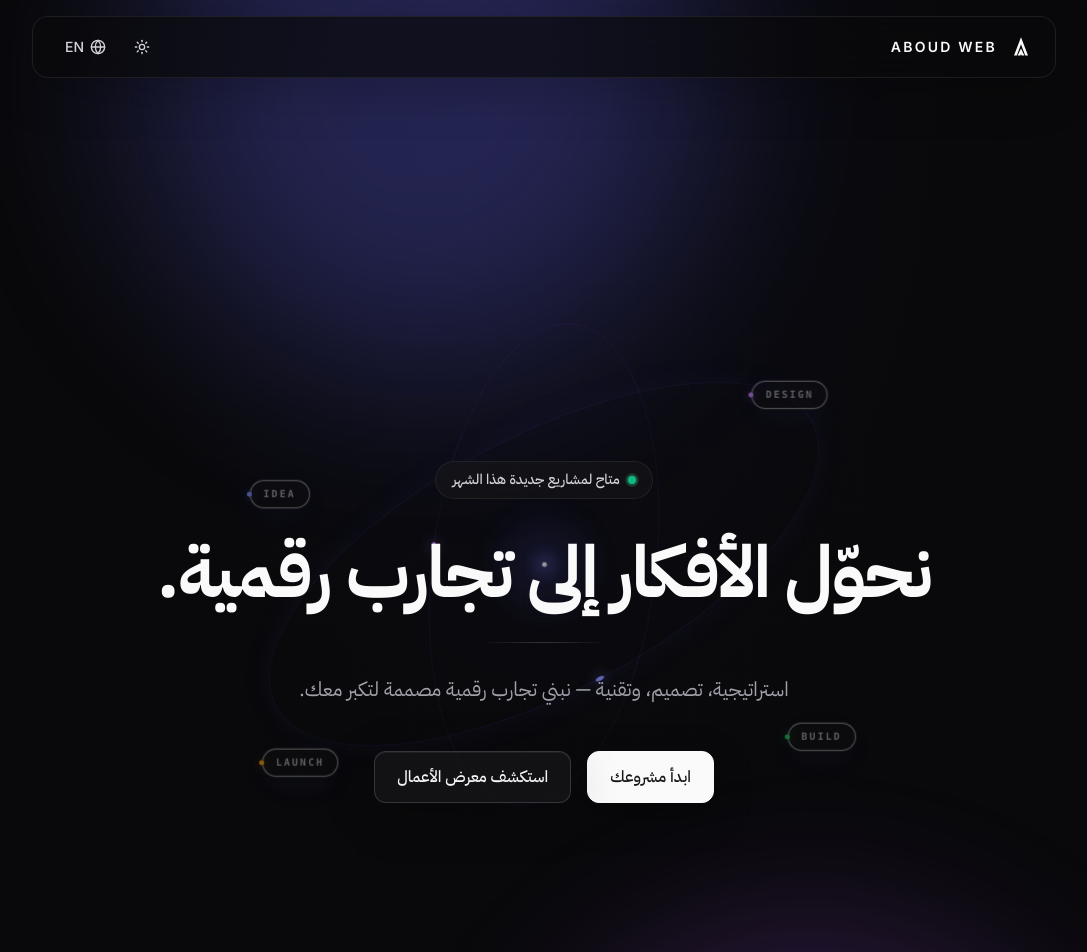
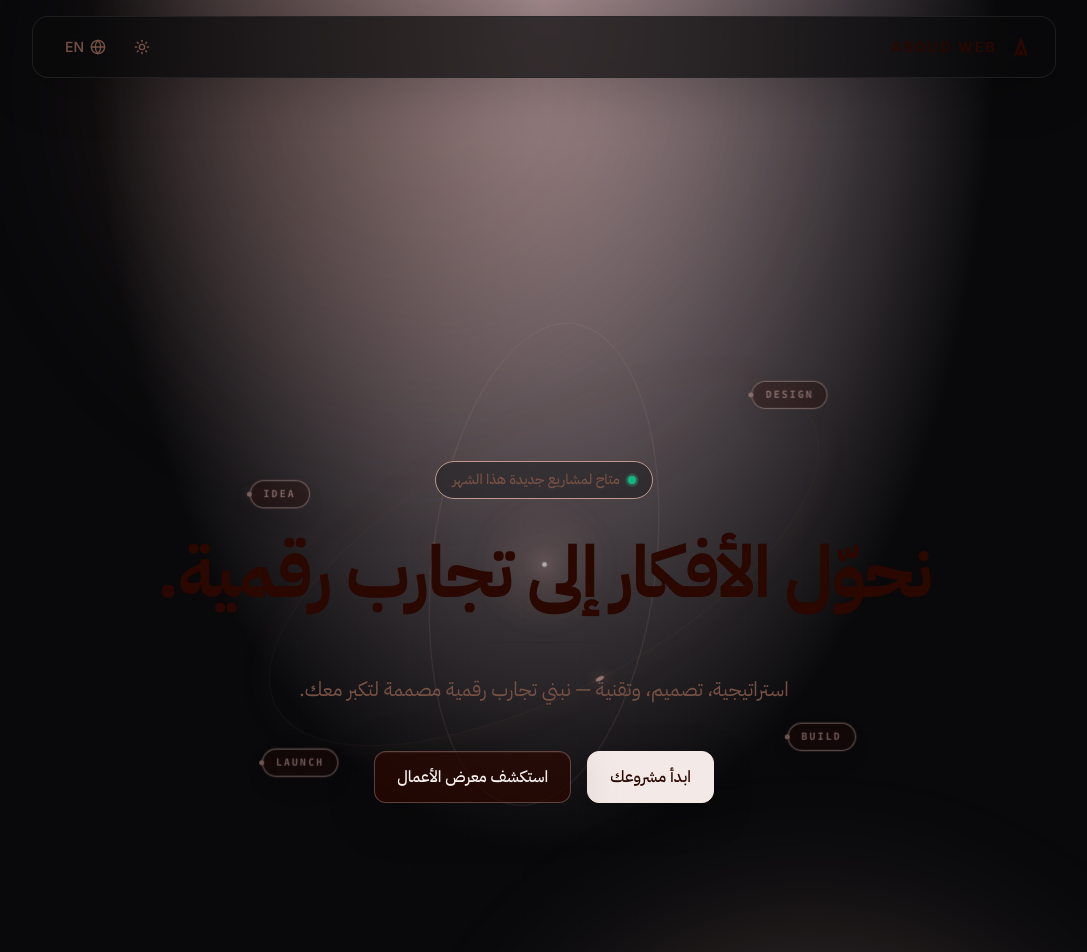
Before and after one commit to 963abod/aboudweb, a React (Vite) app: page / in a window 1280 px wide. Shown: the top 952 px of the page, without its empty margins (96-1183 px from the left). Built offline with nearby package versions, Linux system fonts and the light colour scheme; no server answers; the database is empty.

Commit message:
Apply unified warm espresso brand palette across site

```diff
--- a/src/index.css
+++ b/src/index.css
@@ -104,3 +104,53 @@
 @media(prefers-reduced-motion:reduce){
   .hero-premium .hero-actions a{transition:none}
 }
+
+
+/* ABOUD WEB — unified warm espresso palette */
+:root{
+  --brand-900:#2a0800;
+  --brand-700:#775144;
+  --brand-300:#c09891;
+  --brand-200:#bea8a7;
+  --brand-100:#f3e9e7;
+}
+body{
+  background:#bea8a7;
+  color:var(--brand-900);
+}
+.bg-zinc-50{background-color:#bea8a7!important}
+.text-zinc-900{color:#2a0800!important}
+.text-zinc-700{color:#775144!important}
+.text-zinc-600,.text-zinc-500,.text-zinc-400{color:#775144!important}
+.border-zinc-200,.border-zinc-300{border-color:#c09891!important}
+.border-zinc-800,.border-zinc-700{border-color:rgba(119,81,68,.55)!important}
+.bg-zinc-100{background-color:#f3e9e7!important}
+.bg-zinc-900{background-color:#2a0800!important}
+.text-zinc-50{color:#f8f2f0!important}
+.dark body{background:#2a0800;color:#f3e9e7}
+.dark .dark\\:bg-zinc-950,.dark .dark\\:bg-\\[\\#09090b\\]{background-color:#2a0800!important}
+.dark .dark\\:bg-zinc-900{background-color:#3b1710!important}
+.dark .dark\\:text-zinc-50,.dark .dark\\:text-white{color:#f8f2f0!important}
+.dark .dark\\:text-zinc-400,.dark .dark\\:text-zinc-300{color:#c09891!important}
+.dark .dark\\:border-zinc-800,.dark .dark\\:border-zinc-700{border-color:rgba(192,152,145,.38)!important}
+
+/* Replace the old cool hero spectrum with the brand spectrum */
+.hero-orb-one{background:#775144!important}
+.hero-orb-two{background:#c09891!important}
+.hero-core-glow{background:radial-gradient(circle,rgba(192,152,145,.32),transparent 68%)!important}
+.hero-core-dot{box-shadow:0 0 18px 5px rgba(192,152,145,.72)!important}
+.hero-orbit-a{border-color:rgba(119,81,68,.30)!important;box-shadow:0 0 60px rgba(119,81,68,.10)!important}
+.hero-orbit-b{border-color:rgba(192,152,145,.34)!important}
+.hero-orbit-a span{color:#c09891!important}
+.hero-orbit-b span{color:#775144!important}
+.hero-orbit-label{border-color:rgba(119,81,68,.34)!important;background:rgba(255,248,246,.76)!important;color:#775144!important;box-shadow:0 10px 34px rgba(42,8,0,.10),inset 0 0 0 1px rgba(255,255,255,.52)!important}
+.hero-orbit-label:before{background:#c09891!important;box-shadow:0 0 12px rgba(192,152,145,.72)!important}
+.hero-orbit-label-design:before,.hero-orbit-label-build:before,.hero-orbit-label-launch:before{background:#775144!important;box-shadow:0 0 12px rgba(119,81,68,.55)!important}
+.dark .hero-orbit-label{background:rgba(42,8,0,.58)!important;color:#c09891!important;border-color:rgba(192,152,145,.24)!important}
+.dark .hero-orbit-label:before{background:#c09891!important}
+.hero-premium .hero-actions a{border-color:rgba(192,152,145,.72)!important}
+.hero-premium .hero-actions a:first-child{background:#2a0800!important;border-color:#2a0800!important}
+.hero-premium .hero-actions a:first-child:hover{background:#3b1006!important;border-color:#3b1006!important}
+.hero-premium .hero-actions a:not(:first-child){background:rgba(255,248,246,.58)!important;color:#2a0800!important}
+.dark .hero-premium .hero-actions a{background:rgba(42,8,0,.72)!important;border-color:rgba(192,152,145,.40)!important;color:#f8f2f0!important}
+.dark .hero-premium .hero-actions a:first-child{background:#f3e9e7!important;border-color:#f3e9e7!important;color:#2a0800!important}
```
